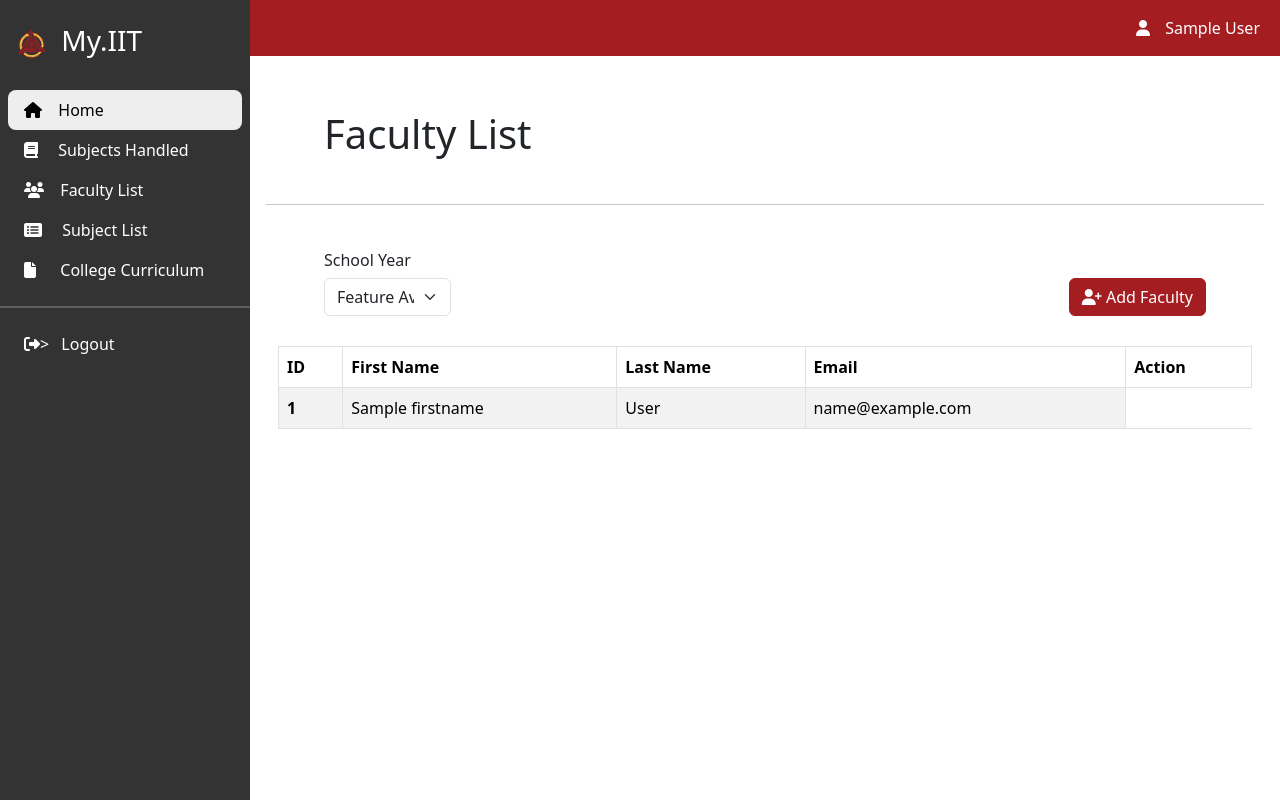
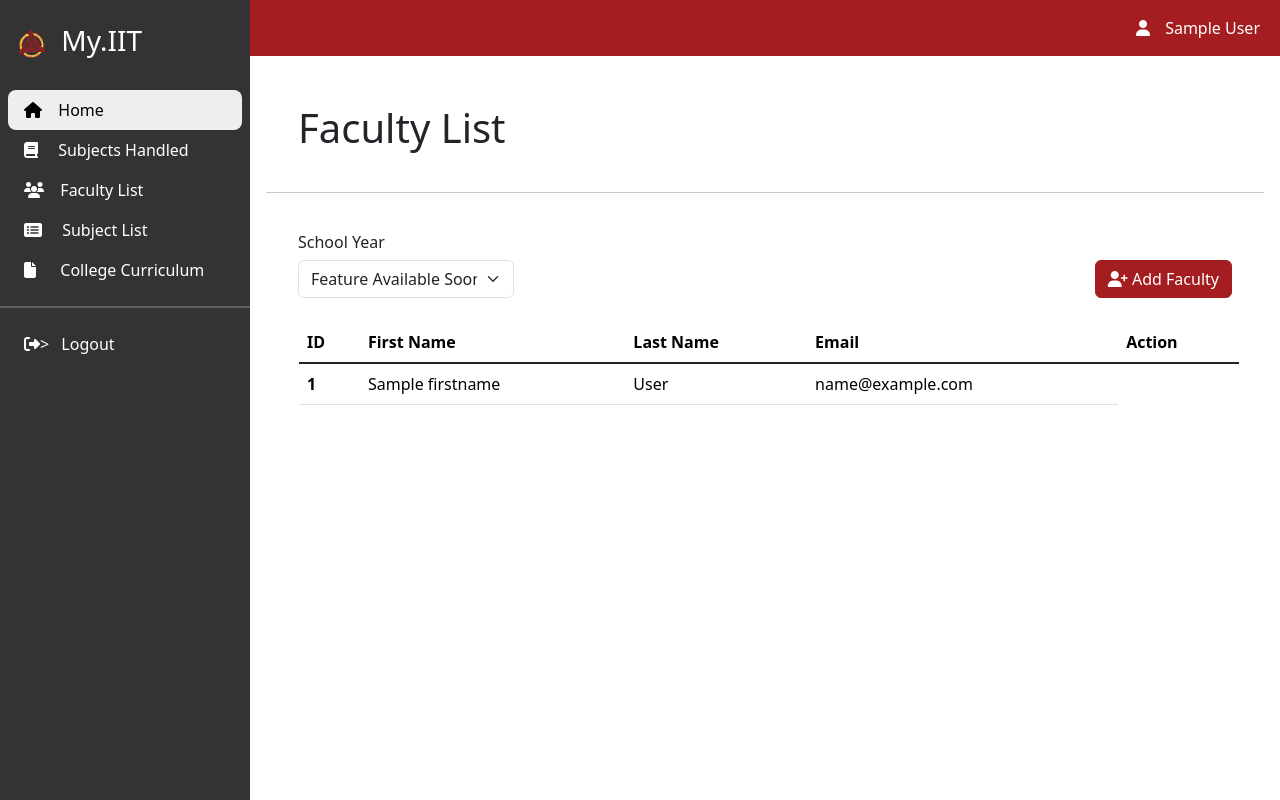
Before and after one commit to RCJamen/school-program-system, a Flask app: template app/templates/faculty.html in a window 1280 px wide. Run offline with Flask 3, Linux system fonts and the light colour scheme; the visitor is signed in with stand-in values (Sample User, id 1); the template is opened without the code that fills it: values that come from a table or form of the project are taken from there, most other values are stand-ins (such as "Sample title", 1, 10 or a date in 2020); some libraries are stand-ins or nearby versions.

Commit message:
Feat: Minor changes to table display

```diff
--- a/app/static/css/faculty.css
+++ b/app/static/css/faculty.css
@@ -13,13 +13,17 @@ body {
   }
 
 .faculty-title {
-padding: 30px 36px 30px 58px ;
+padding: 24px 32px 24px 32px ;
 }
 
 .faculty-header {
-    padding: 30px 58px 30px 58px ;
+    padding: 24px 32px 24px 32px ;
 }
 
+.faculty-body .faculty-table .table {
+  width: 96.5%;
+  margin-left: 21px;
+}
 
 
 .AddFacultyBtn {
--- a/app/templates/faculty.html
+++ b/app/templates/faculty.html
@@ -22,7 +22,7 @@
             <div class = "faculty-header">
                  <h6>School Year</h6>
                     <div class = "row">
-                        <div class="col-2">
+                        <div class="col-3">
                             <select class="form-select custom-select-size" aria-label="Default select example">
                                 <option selected>Feature Available Soon</option>
                                 <option value="1">One</option>
@@ -48,14 +48,14 @@
                       </div>
 
 
-                        <div class = "col-6"> <button type="button" class="btn btn-primary float-end AddFacultyBtn"
+                        <div class = "col-5"> <button type="button" class="btn btn-primary float-end AddFacultyBtn"
                           data-bs-toggle="modal" data-bs-target="#addFacultyModal"><i class="fa-solid fa-user-plus"></i> Add Faculty </button> </div>
 
                     </div>
             </div>
-            <div class="faculty-body custom-table-margin">
-                <div class="bs-example container faculty-table custom-table-padding" data-example-id="striped-table">
-                    <table class="table table-striped table-bordered table-hover table-lg">
+            <div class="faculty-body ">
+                <div class="bs-example container faculty-table table-responsive" data-example-id="striped-table">
+                    <table class="table table-hover ">
 
                           <thead>
                             <tr>
@@ -66,7 +66,7 @@
                               <th>Action</th>
                             </tr>
                           </thead>
-                          <tbody>
+                          <tbody class = "table-group-divider">
                             {% for faculty in faculties %}
                             <tr>
                               <th scope="row">{{faculty.facultyID}}</th>
```
